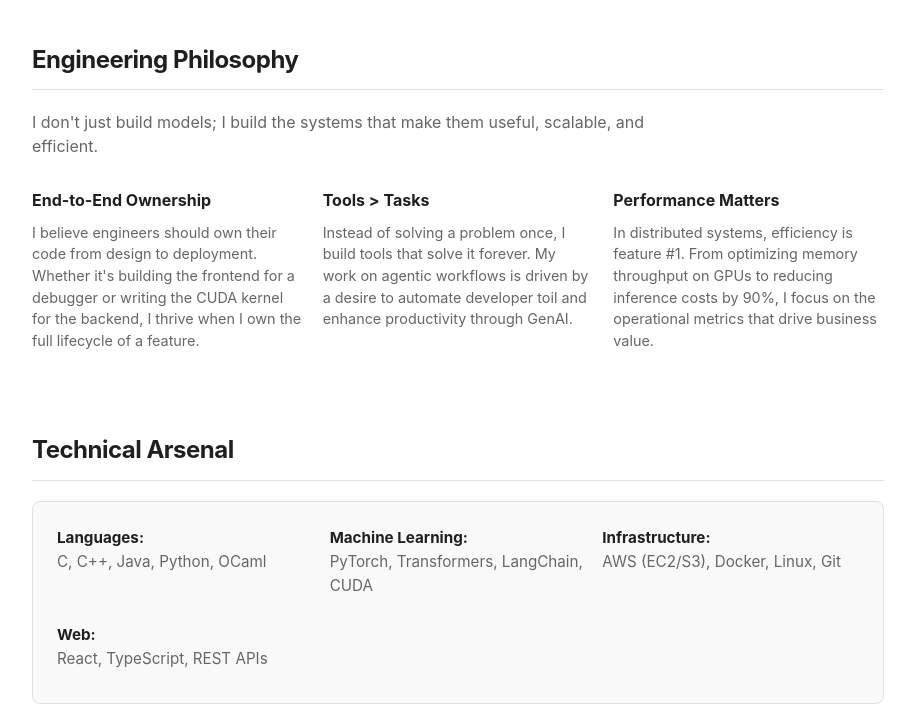
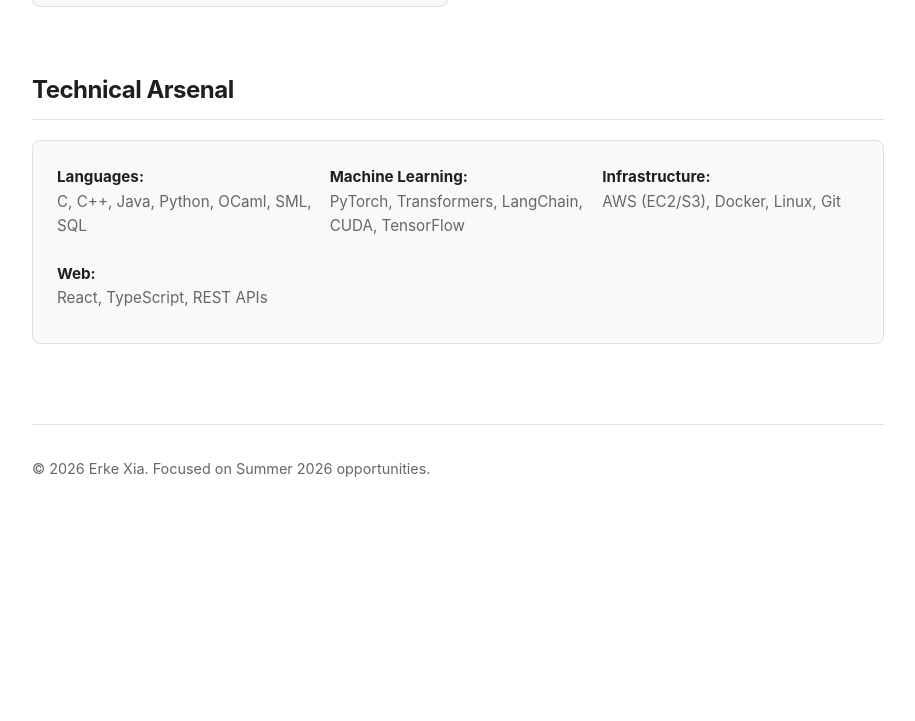
Before and after one commit to ErkeXia/ErkeXia.github.io, a plain HTML site: page index.html in a window 1280 px wide. Shown: the part 1779-2500 px from the top of the page, without its empty margins (182-1097 px from the left). After the commit the page ends 2415 px from the top, so only its background shows below. Drawn offline with Linux system fonts and the light colour scheme.

Commit message:
Update index.html

```diff
--- a/index.html
+++ b/index.html
@@ -109,6 +109,7 @@
       display:flex;
       gap: 12px;
       margin-top: 24px;
+      flex-wrap: wrap;
     }
     .btn{
       display:inline-block;
@@ -171,17 +172,7 @@
       font-family: monospace;
     }
 
-    /* Philosophy Section (The Implicit "Fit") */
-    .philosophy-grid {
-      display: grid;
-      grid-template-columns: repeat(3, 1fr);
-      gap: 20px;
-    }
-    .philosophy-item h4 { margin: 0 0 8px; font-size: 1rem; color: var(--fg); }
-    .philosophy-item p { font-size: 0.9rem; color: var(--muted); line-height: 1.5; }
-
     @media (max-width: 768px){
-      .philosophy-grid { grid-template-columns: 1fr; }
       h1 { font-size: 2.5rem; }
     }
 
@@ -202,6 +193,7 @@
       <h1>Erke Xia</h1>
       <p class="subtitle">
         Computer Science at <b>Carnegie Mellon University</b>.<br>
+        I engineer the infrastructure that makes AI reliable, scalable, and fast.
       </p>
 
       <div class="pill-container">
@@ -211,9 +203,9 @@
       </div>
 
       <div class="btn-row">
-        <a class="btn" href="mailto:exia@andrew.cmu.edu">Contact Me</a>
-        <a class="btn outline" href="https://github.com/yourhandle">GitHub</a>
-        <a class="btn outline" href="https://www.linkedin.com/in/yourhandle/">LinkedIn</a>
+        <a class="btn" href="mailto:exia@andrew.cmu.edu">exia@andrew.cmu.edu</a>
+        <a class="btn outline" href="https://github.com/ErkeXia">GitHub</a>
+        <a class="btn outline" href="https://www.linkedin.com/in/erke-xia-aa3279330/">LinkedIn</a>
       </div>
     </header>
 
@@ -306,45 +298,17 @@
       </div>
     </section>
 
-    <section id="philosophy">
-      <h2>Engineering Philosophy</h2>
-      <p class="subtitle" style="font-size: 1rem; margin-bottom: 30px;">
-        I don't just build models; I build the systems that make them useful, scalable, and efficient.
-      </p>
-
-      <div class="philosophy-grid">
-        <div class="philosophy-item">
-          <h4>End-to-End Ownership</h4>
-          <p>
-            I believe engineers should own their code from design to deployment. Whether it's building the frontend for a debugger or writing the CUDA kernel for the backend, I thrive when I own the full lifecycle of a feature.
-          </p>
-        </div>
-        <div class="philosophy-item">
-          <h4>Tools > Tasks</h4>
-          <p>
-            Instead of solving a problem once, I build tools that solve it forever. My work on agentic workflows is driven by a desire to automate developer toil and enhance productivity through GenAI.
-          </p>
-        </div>
-        <div class="philosophy-item">
-          <h4>Performance Matters</h4>
-          <p>
-            In distributed systems, efficiency is feature #1. From optimizing memory throughput on GPUs to reducing inference costs by 90%, I focus on the operational metrics that drive business value.
-          </p>
-        </div>
-      </div>
-    </section>
-
     <section id="skills">
       <h2>Technical Arsenal</h2>
       <div class="card">
         <ul style="list-style: none; padding: 0; display: grid; grid-template-columns: repeat(auto-fit, minmax(200px, 1fr)); gap: 16px;">
           <li>
             <strong>Languages:</strong><br>
-            <span style="color:var(--muted)">C, C++, Java, Python, OCaml</span>
+            <span style="color:var(--muted)">C, C++, Java, Python, OCaml, SML, SQL</span>
           </li>
           <li>
             <strong>Machine Learning:</strong><br>
-            <span style="color:var(--muted)">PyTorch, Transformers, LangChain, CUDA</span>
+            <span style="color:var(--muted)">PyTorch, Transformers, LangChain, CUDA, TensorFlow</span>
           </li>
           <li>
             <strong>Infrastructure:</strong><br>
```
